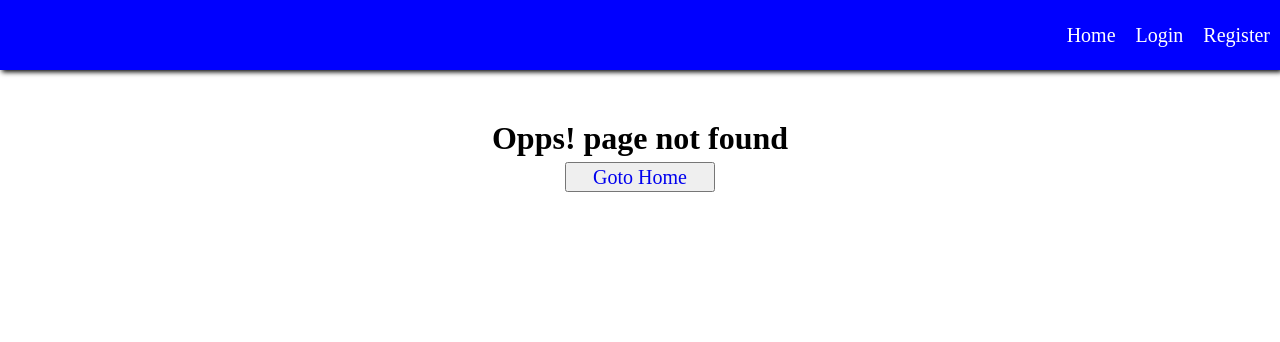
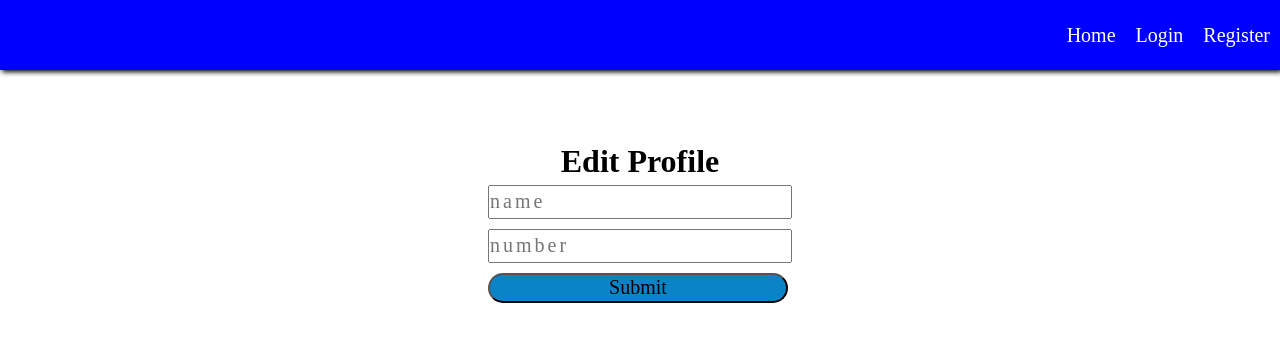
Before and after one commit to geekyskr/StudentMeet-WebApp, a React (Create React App) app in the folder client/: page /in/1/edit in a window 1280 px wide. Before the commit this address had no page. Shown: the top 342 px of the page. Built offline with nearby package versions, Linux system fonts and the light colour scheme; the HTML template or start-up script is replaced by a standard one.

Commit message:
conditional rendering in profile route and edit profile route created

```diff
--- a/client/src/App.js
+++ b/client/src/App.js
@@ -9,6 +9,7 @@ import Group from './pages/Group/Group.js';
 import User from './pages/User/User.js';
 import University from './pages/University/University.js';
 import Error from './pages/Error/Error.js'
+import Editprofile from './pages/Editprofile/Editprofile.js'
 
 
 import Navbar from './components/Navbar.js'
@@ -25,6 +26,7 @@ function App() {
           <Route path="/login" exact render = {() => <Login />} />
           <Route path="/upload" exact render = {() => <Upload />} />
           <Route path="/in/:username" exact render = {(props) => <User {...props} />} />
+          <Route path="/in/:username/edit" exact render = {(props) => <Editprofile {...props} />} />
           <Route path="/in" component={Error} />
           <Route path="/:universityId" exact render = {(props) => <University {...props} />} />
           <Route path="/:universityId/group" exact render = {(props) => <Group {...props} />} />
--- a/client/src/components/Aboutapp.js
+++ b/client/src/components/Aboutapp.js
@@ -2,7 +2,9 @@ import React from 'react';
 import './Aboutapp.css';
 import logo from '../images/siteLogo.jpeg';
 
-const Home=()=>(<>
+const Home=()=>{
+  return(
+    <>
       <div id="unibackground">
           <img src={logo} alt="Logo" id="smlogo" />
           <h2 id="smwelcome">Welcome to Student Meet</h2>
@@ -14,4 +16,6 @@ const Home=()=>(<>
       </div>
       </>
   )
+
+}
 export default Home;
--- /dev/null
+++ b/client/src/pages/Editprofile/Editprofile.css
@@ -0,0 +1,32 @@
+.Editprofile{
+  width: 100%;
+  height: 300px;
+  margin-top: 5px;
+  display: flex;
+  flex-direction: column;
+  justify-content: center;
+  align-items: center;
+}
+
+.EditprofileForm{
+  display: flex;
+  flex-direction: column;
+}
+
+.EditprofileForm input, button, select{
+  margin: 5px;
+  width: 300px;
+  height: 30px;
+  font-size: 20px;
+
+}
+
+.EditprofileForm button:hover{
+  cursor: pointer;
+
+}
+
+.EditprofileForm  button{
+  background-color: #0A84c6;
+  border-radius: 1rem;
+}
--- /dev/null
+++ b/client/src/pages/Editprofile/Editprofile.js
@@ -0,0 +1,33 @@
+import React, {useState} from 'react';
+import './Editprofile.css'
+import Axios from 'axios'
+
+function Editprofile(props){
+
+  const [name, setName] = useState("");
+  const [number, setNumber] = useState("");
+
+  const {username} = props.match.params
+
+  const editprofile = ()=>{
+    Axios.post('http://localhost:8080/in/:username/edit', {name: name, number: number})
+  }
+
+
+  return(
+    <div className="Editprofile">
+      <h1>Edit Profile</h1>
+      <div className="EditprofileForm">
+        <input id="name" type="text" class="inputbox" placeholder="name" onChange={(event)=>{
+        setName(event.target.value);
+      }}></input>
+        <input id="number" type="text" class="inputbox" placeholder="number" onChange={(event)=>{
+        setNumber(event.target.value);
+      }}></input>
+        <button  type="submit" onClick={editprofile} >Submit</button>
+      </div>
+    </div>
+  )
+}
+
+export default Editprofile;
--- a/client/src/pages/User/User.js
+++ b/client/src/pages/User/User.js
@@ -4,11 +4,11 @@ import userImg from "../../images/userPhoto.jpeg";
 import Axios from "axios";
 
 function User(props) {
-
+    const {username} = props.match.params
     const [user, setUser] = useState("");
-
+    console.log(username)
     const userFunc = () => {
-        Axios.get('http://localhost:8080/in/'+localStorage.getItem('username')).then((response) =>{
+        Axios.get('http://localhost:8080/in/'+username).then((response) =>{
             setUser(response.data[0]);
         });
     }
@@ -23,27 +23,27 @@ function User(props) {
         <div class="sm-profile-section1">
           <div class="sm-profile-center">
             <h1 id="sm-profile-heading" class="sm-profile">
-              {user.studentname}'s Profile long name
+              {user.studentname}'s Profile
             </h1>
             <div class="sm-profile-img-div">
               <img class="sm-profile-img" src={userImg} alt="Profile Image" />
             </div>
             <h2 class="sm-profile">UserName: {user.username}</h2>
-            <h3 class="sm-profile">Email: long email {user.email}</h3>
+            <h3 class="sm-profile">Email: {user.email}</h3>
             <h3 class="sm-profile">Phone no: {user.phonenumber}</h3>
           </div>
         </div>
-        {/* class="sm-profile-section2" contain edit and delete button */}
+        {username === localStorage.getItem("username") &&
+
         <div class="sm-profile-section2">
           <div class="sm-profile-edit">
-            <button type="button" class="sm-p-edit">
-              Edit Profile
-            </button>
+            <a href={'/in/'+username+'/edit'}><button type="button" class="sm-p-edit">Edit Profile</button></a>
             <button type="button" class="sm-p-delete">
               Delete Profile
             </button>
           </div>
         </div>
+      }
       </div>
     </>
   );
```
Lines whose indentation alone changed are shown as unchanged.
